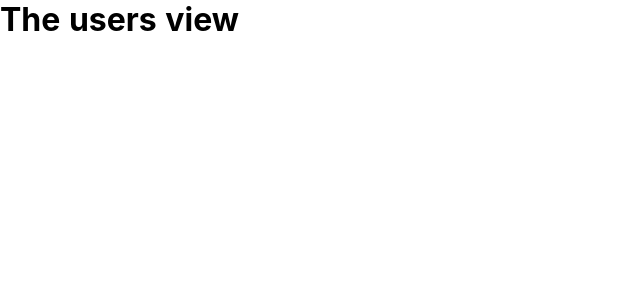
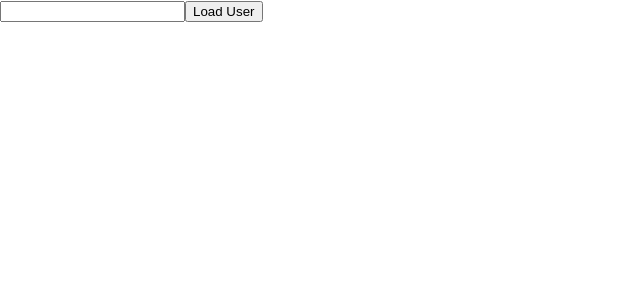
Before and after one commit to elvan/simple-sandbox-app-nuxt-vue-basics, a Nuxt app: page /users in a window 1280 px wide. Shown: the top 300 px of the page, without its empty margins (0-640 px from the left). Built offline with nearby package versions, Linux system fonts and the light colour scheme.

Commit message:
Enhance users page with dynamic loading
- Add input field for user ID on the users page
- Implement button to load individual user profiles
- Use dynamic routing to navigate to user profiles
- Employ Vue's data and methods options for interactivity

```diff
--- a/pages/users/index.vue
+++ b/pages/users/index.vue
@@ -1,3 +1,21 @@
 <template>
-  <h1>The users view</h1>
+  <div>
+    <input type="text" v-model="userId" />
+    <button @click="onLoadUser">Load User</button>
+  </div>
 </template>
+
+<script>
+export default {
+  data() {
+    return {
+      userId: "",
+    };
+  },
+  methods: {
+    onLoadUser() {
+      this.$router.push("/users/" + this.userId);
+    },
+  },
+};
+</script>
```
